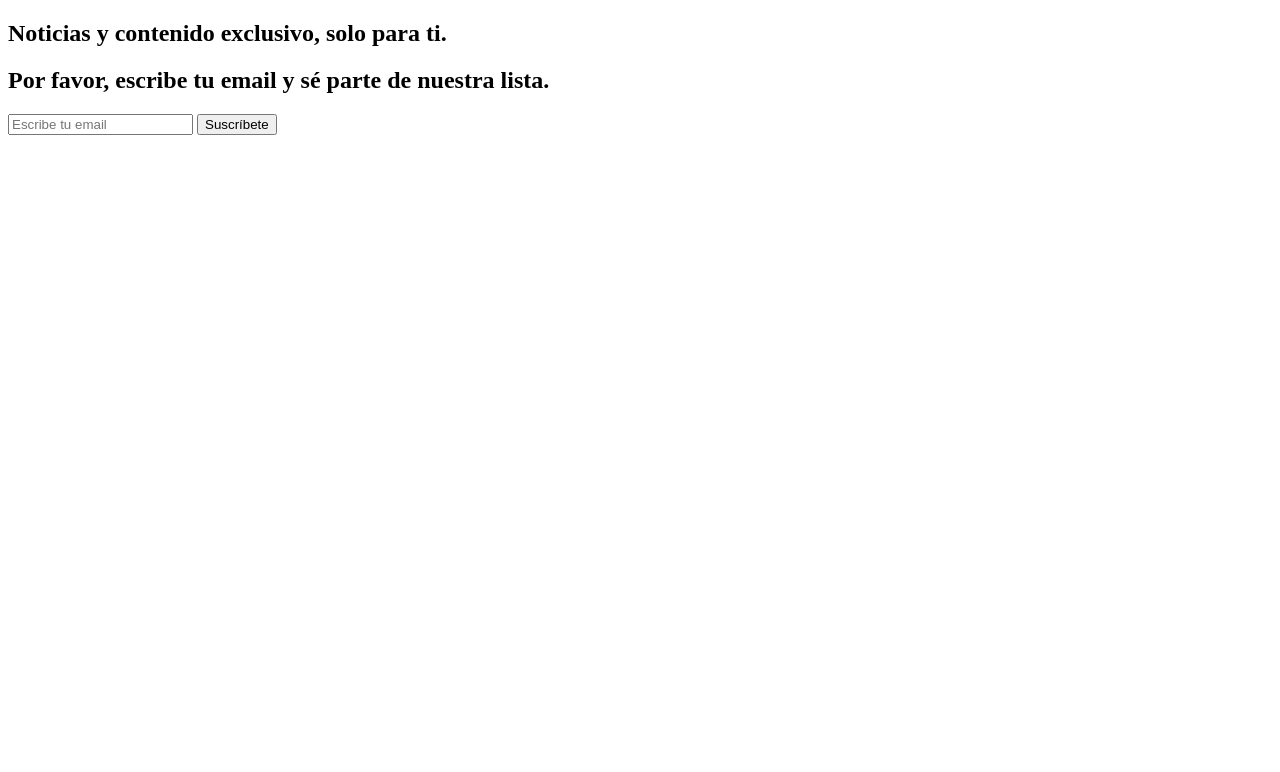
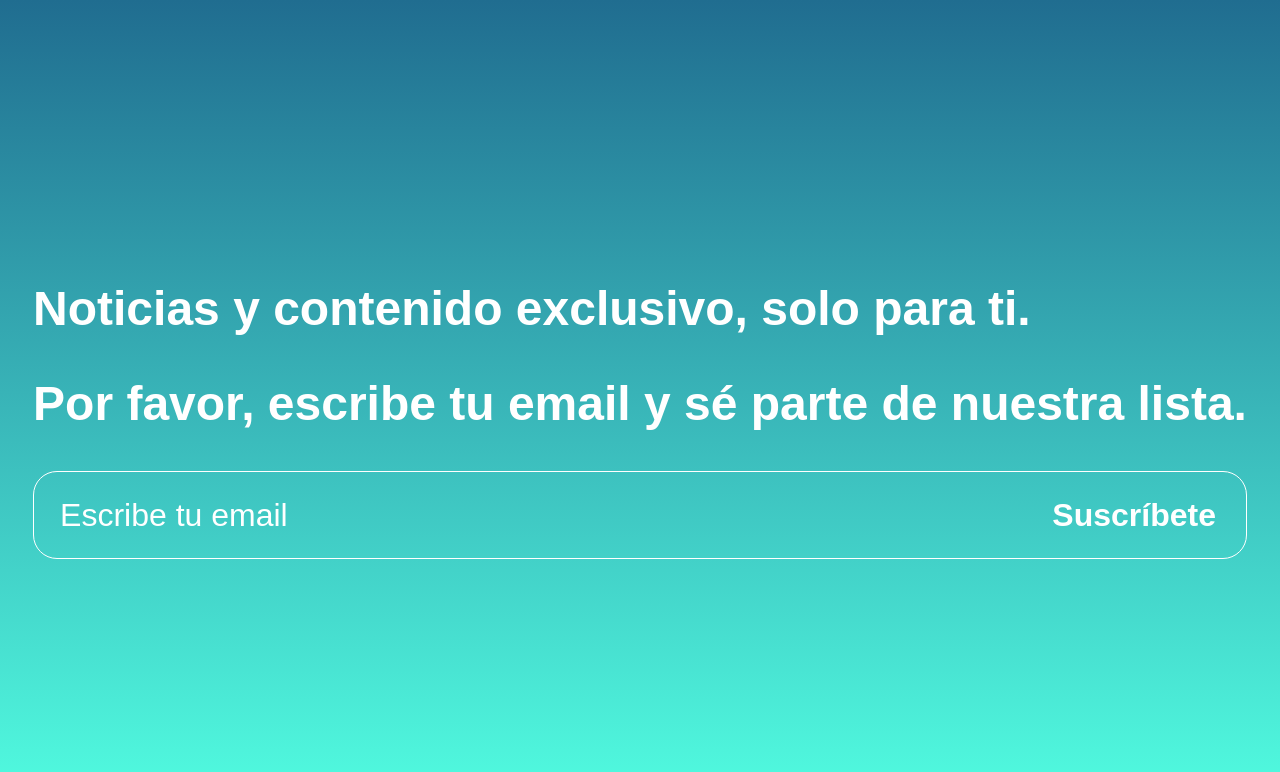
Before and after one commit to Franencabo/RETO-02, a plain HTML site: page index.html in a window 1280 px wide. Drawn offline with Linux system fonts and the light colour scheme.

Commit message:
no lo coge el pages

```diff
--- a/index.html
+++ b/index.html
@@ -4,7 +4,7 @@
     <meta charset="UTF-8">
     <meta http-equiv="X-UA-Compatible" content="IE=edge">
     <meta name="viewport" content="width=device-width, initial-scale=1.0">
-    <link rel="stylesheet" type="text/scss" href="css/style.css">
+    <link rel="stylesheet" type="text/css" href="css/style.css">
     <title>RETO 02 | 25/03/22</title>
 </head>
 <body>
```
